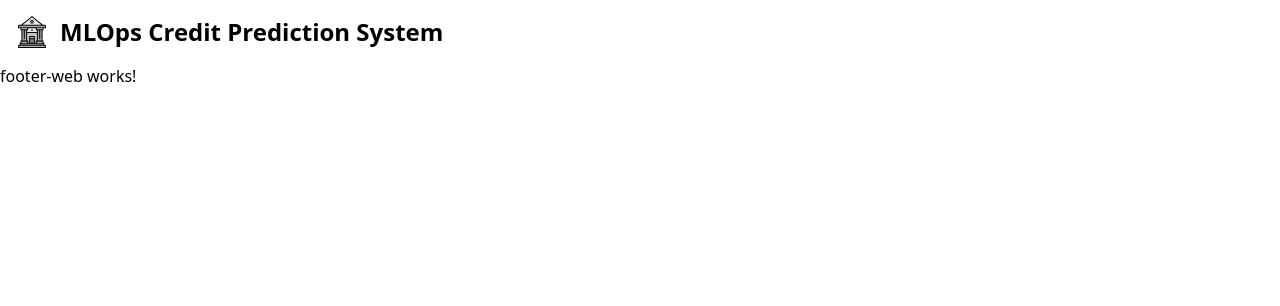
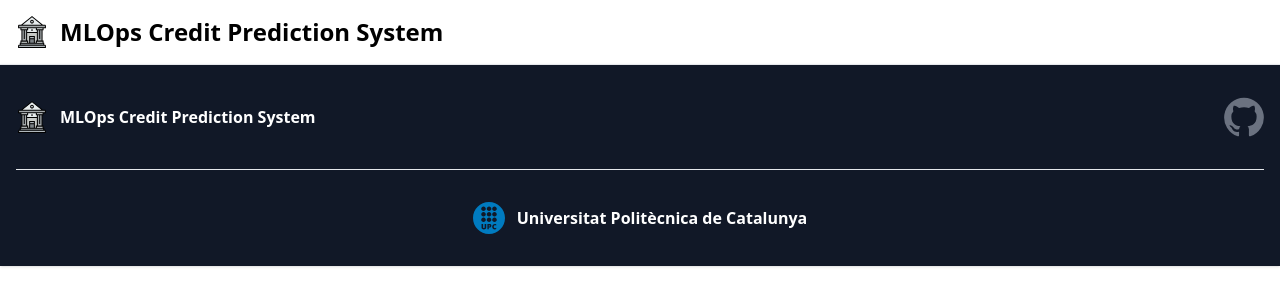
Before and after one commit to marc-cesar/tfg-mlops-web, an Angular app: page / in a window 1280 px wide. Shown: the top 306 px of the page. Built offline with nearby package versions, Linux system fonts and the light colour scheme.

Commit message:
Web footer, menu items passed as parameter to header

```diff
--- a/src/app/app.component.html
+++ b/src/app/app.component.html
@@ -1,3 +1,3 @@
-<app-nav-bar></app-nav-bar>
+<app-nav-bar [menuItems]="menuItems"></app-nav-bar>
 <router-outlet />
 <app-footer-web></app-footer-web>
--- a/src/app/app.component.ts
+++ b/src/app/app.component.ts
@@ -20,4 +20,10 @@ import { RouterModule } from '@angular/router';
 })
 export class AppComponent {
   title = 'tfg-mlops-web';
+
+  menuItems = [
+    { name: 'Home', url: '/' },
+    { name: 'About', url: '/about' },
+    { name: 'Services', url: '/services' },
+  ];
 }
--- a/src/app/footer-web/footer-web.component.html
+++ b/src/app/footer-web/footer-web.component.html
@@ -1 +1,45 @@
-<p>footer-web works!</p>
+<footer class="bg-gray-900 shadow text-white bottom-0 left-0 z-20 w-full p-0 border-t ">
+    <div class="w-full max-w-screen-xl mx-auto p-4 md:py-8">
+        <div class="sm:flex  sm:items-center sm:justify-between">
+            <a href="/" class="flex items-center space-x-3 rtl:space-x-reverse">
+                <img src="../../assets/bank-logo.svg" class="h-8" alt="MLOps banking system logo" />
+                <span class="inline self-center font-semibold whitespace-nowrap dark:text-white">MLOps Credit Prediction System</span>
+            </a>
+            <a href="https://github.com/marc-cesar/tfg-mlops-web" class="text-gray-500 hover:text-gray-900 dark:hover:text-white ms-5">
+                <svg class="w-10 h-10" aria-hidden="true" xmlns="http://www.w3.org/2000/svg" fill="currentColor" viewBox="0 0 20 20">
+                      <path fill-rule="evenodd" d="M10 .333A9.911 9.911 0 0 0 6.866 19.65c.5.092.678-.215.678-.477 0-.237-.01-1.017-.014-1.845-2.757.6-3.338-1.169-3.338-1.169a2.627 2.627 0 0 0-1.1-1.451c-.9-.615.07-.6.07-.6a2.084 2.084 0 0 1 1.518 1.021 2.11 2.11 0 0 0 2.884.823c.044-.503.268-.973.63-1.325-2.2-.25-4.516-1.1-4.516-4.9A3.832 3.832 0 0 1 4.7 7.068a3.56 3.56 0 0 1 .095-2.623s.832-.266 2.726 1.016a9.409 9.409 0 0 1 4.962 0c1.89-1.282 2.717-1.016 2.717-1.016.366.83.402 1.768.1 2.623a3.827 3.827 0 0 1 1.02 2.659c0 3.807-2.319 4.644-4.525 4.889a2.366 2.366 0 0 1 .673 1.834c0 1.326-.012 2.394-.012 2.72 0 .263.18.572.681.475A9.911 9.911 0 0 0 10 .333Z" clip-rule="evenodd"/>
+                </svg>
+                <span class="sr-only">GitHub repository</span>
+            </a>
+        </div>
+        <hr class="my-6 border-gray-200 sm:mx-auto dark:border-gray-700 lg:my-8" />
+        <a href="https://www.upc.edu/" class="flex items-center space-x-3 rtl:space-x-reverse justify-center">
+            <img src="../../assets/Logo_UPC.svg" class="h-8" alt="MLOps banking system logo" />
+            <span class="inline self-center font-semibold whitespace-nowrap dark:text-white">Universitat Politècnica de Catalunya</span>
+        </a>
+        <!-- <div class="footer-content">
+            <div class="footer-section about">
+                <a href="/" class="flex items-center space-x-3 rtl:space-x-reverse">
+                    <img src="../../assets/bank-logo.svg" class="h-8" alt="MLOps banking system logo" />
+                    <span class="hidden sm:inline self-center text-2xl font-semibold whitespace-nowrap dark:text-white">MLOps Credit Prediction System</span>
+                    <span class="sm:hidden self-center text-2xl font-semibold whitespace-nowrap dark:text-white">MLOps</span>
+                </a>
+                <p>
+                    This is a footer section where you can describe your company or business. You can also use this section to
+                    display your contact information.
+                </p>
+                <div class="contact">
+                    <span><i class="fas fa-phone"></i> &nbsp; 123-456-789</span>
+                    <span><i class="fas fa-envelope"></i> &nbsp;
+                        </span>
+                </div>
+                <div class="socials">
+                    <a href="#"><i class="fab fa-facebook"></i></a>
+                    <a href="#"><i class="fab fa-instagram"></i></a>
+                    <a href="#"><i class="fab fa-twitter"></i></a>
+                    <a href="#"><i class="fab fa-youtube"></i></a>
+                </div>
+            </div>
+            </div> -->
+    </div>
+</footer>
--- a/src/app/nav-bar/nav-bar.component.ts
+++ b/src/app/nav-bar/nav-bar.component.ts
@@ -1,4 +1,4 @@
-import { Component } from '@angular/core';
+import { Component, Input } from '@angular/core';
 import { RouterModule } from '@angular/router';
 
 @Component({
@@ -11,8 +11,7 @@ import { RouterModule } from '@angular/router';
   <div class="max-w-screen-xl flex flex-wrap items-center justify-between mx-auto p-4">
     <a href="/" class="flex items-center space-x-3 rtl:space-x-reverse">
         <img src="../../assets/bank-logo.svg" class="h-8" alt="MLOps banking system logo" />
-        <span class="hidden sm:inline self-center text-2xl font-semibold whitespace-nowrap dark:text-white">MLOps Credit Prediction System</span>
-        <span class="sm:hidden self-center text-2xl font-semibold whitespace-nowrap dark:text-white">MLOps</span>
+        <span class="sm:inline self-center sm:text-2xl font-semibold whitespace-nowrap dark:text-white">MLOps Credit Prediction System</span>
     </a>
     <button (click)="toggleMenu()" data-collapse-toggle="navbar-default" type="button" class="inline-flex items-center p-2 w-10 h-10 justify-center text-sm text-gray-500 rounded-lg md:hidden hover:bg-gray-100 focus:outline-none focus:ring-2 focus:ring-gray-200 dark:text-gray-400 dark:hover:bg-gray-700 dark:focus:ring-gray-600" aria-controls="navbar-default" aria-expanded="false">
         <span class="sr-only">Open menu</span>
@@ -38,11 +37,7 @@ import { RouterModule } from '@angular/router';
 export class NavBarComponent {
   isMenuOpen = false;
 
-  menuItems = [
-    { name: 'Home', url: '/' },
-    { name: 'About', url: '/about' },
-    { name: 'Services', url: '/services' },
-  ];
+  @Input() menuItems: any;
 
   toggleMenu(): void {
     this.isMenuOpen = !this.isMenuOpen;
```
Also changed, not shown: src/assets/Logo_UPC.svg (added).
